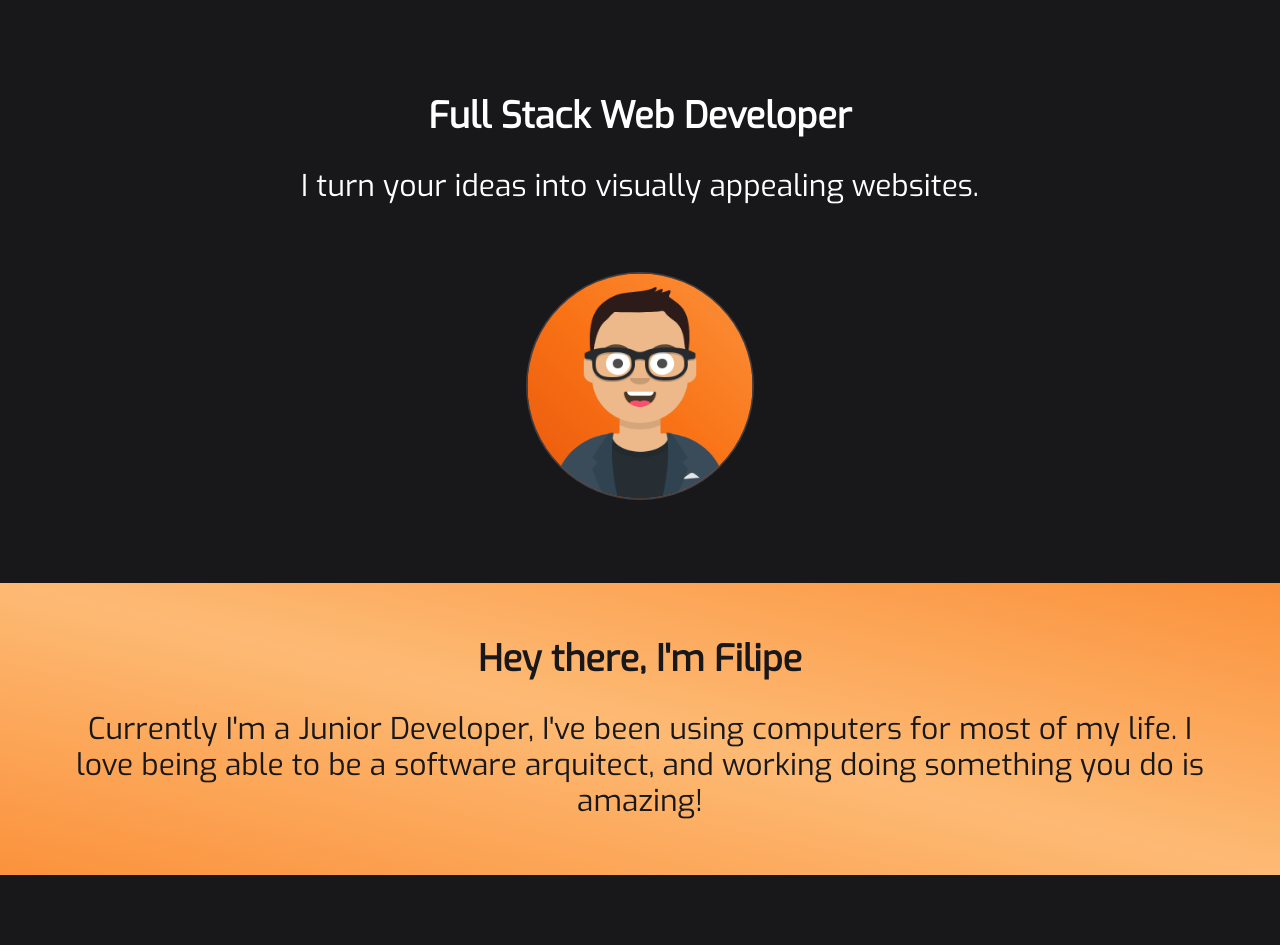
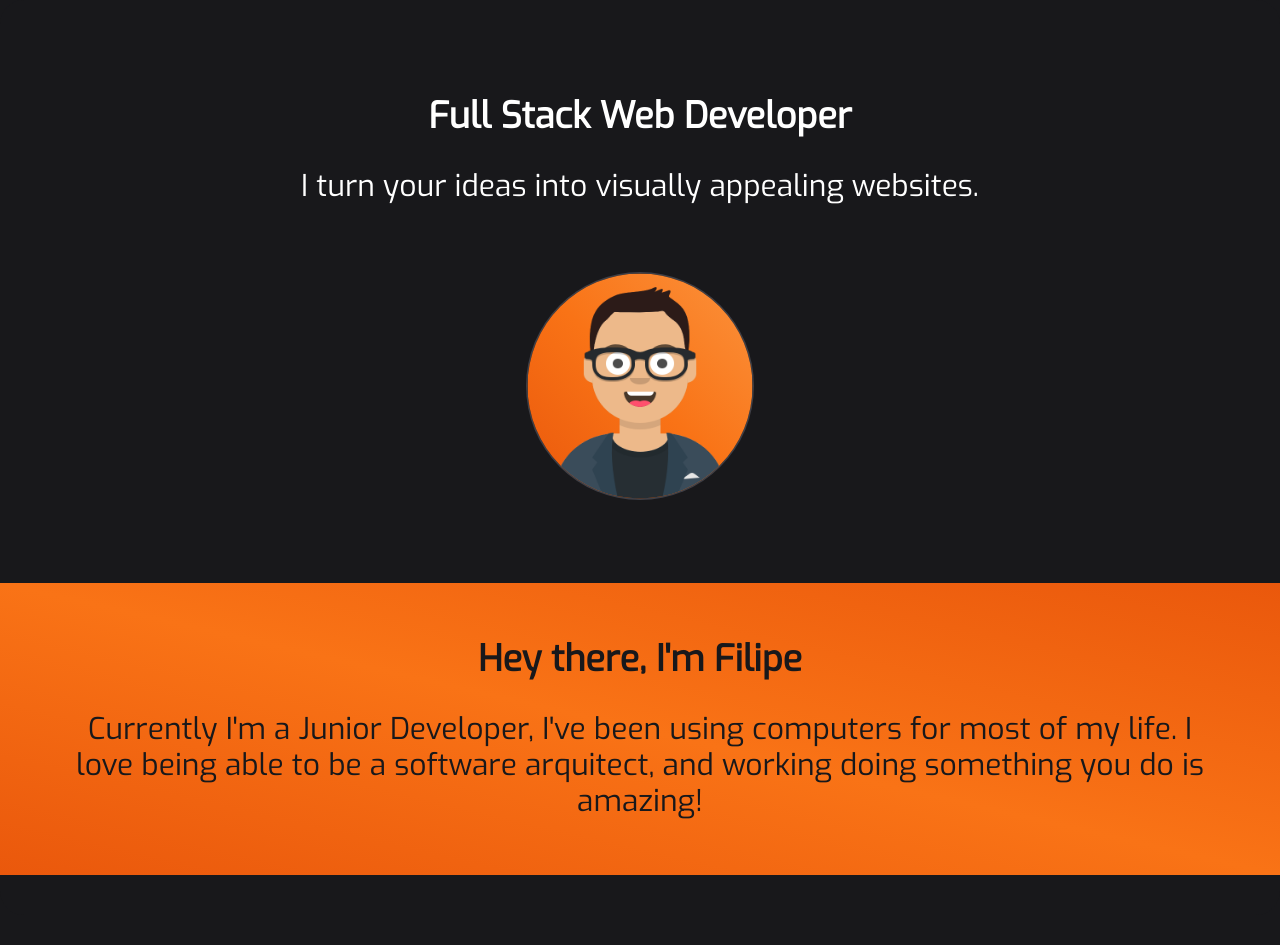
Before and after one commit to Filigs/next-portfolio, a Next.js app: page / in a window 1280 px wide. Shown: the top 945 px of the page. Built offline with nearby package versions, Linux system fonts and the light colour scheme.

Commit message:
biography component color correction
changed to a darker orange

```diff
--- a/components/hero.js
+++ b/components/hero.js
@@ -54,7 +54,7 @@ export default function Hero() {
             // layout={"responsive"}
             className="bg-gradient-to-tr from-orange-600 via-orange-500 to-orange-400 rounded-full ring-2 ring-zinc-700 scale-75"
           />
-          <div className="text-center justify-center bg-gradient-to-tr from-orange-400 via-orange-300 to-orange-400">
+          <div className="text-center justify-center bg-gradient-to-tr from-orange-600 via-orange-500 to-orange-600">
             {/* name */}
 
             <div className="my-8 lg:my-10 space-y-8 text-zinc-900 p-10 lg:p-14">
```
